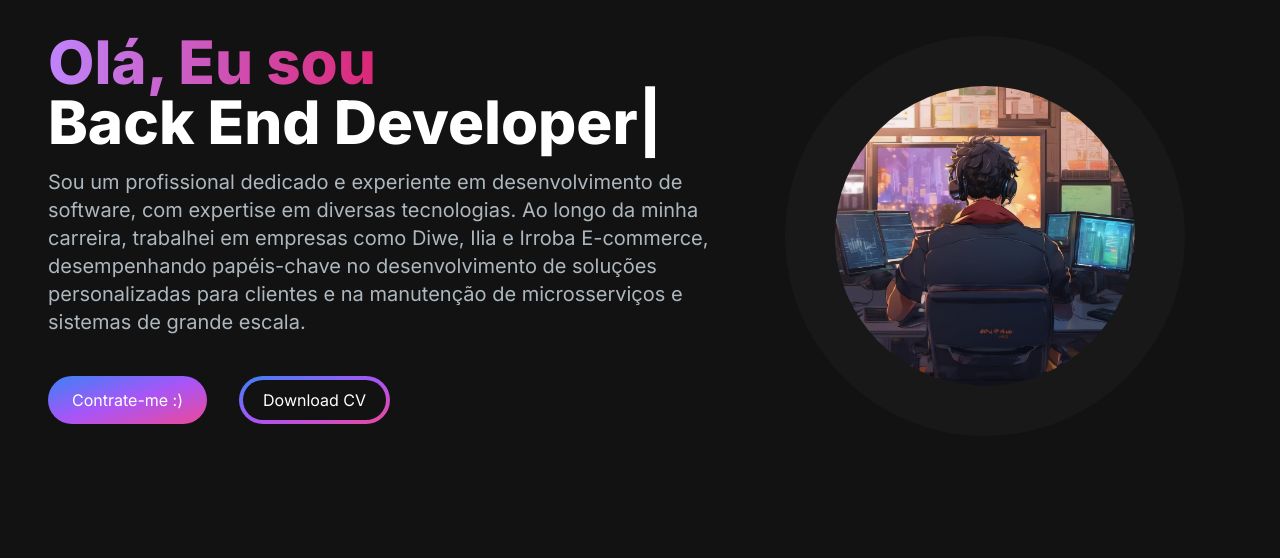
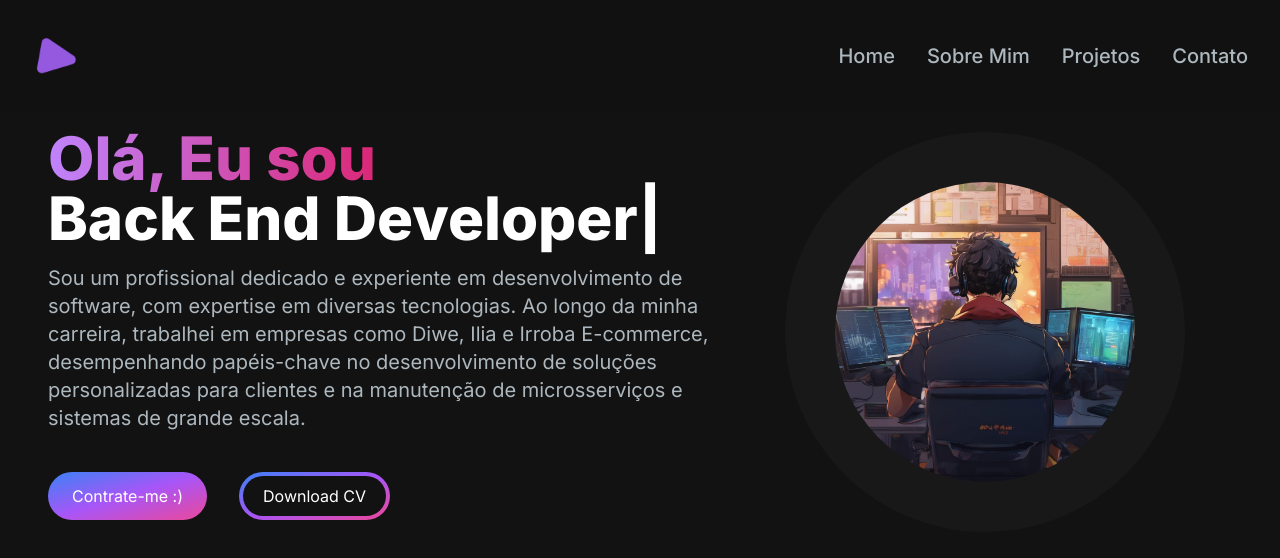
Before and after one commit to JesseSatlei/porfolio, a Next.js app: page / in a window 1280 px wide. Shown: the top 558 px of the page. Built offline with nearby package versions, Linux system fonts and the light colour scheme.

Commit message:
feat: created nabbar

```diff
--- a/package.json
+++ b/package.json
@@ -9,6 +9,7 @@
     "lint": "next lint"
   },
   "dependencies": {
+    "@heroicons/react": "^2.1.3",
     "next": "14.1.4",
     "react": "^18",
     "react-dom": "^18",
--- a/src/app/layout.tsx
+++ b/src/app/layout.tsx
@@ -15,7 +15,7 @@
   children: React.ReactNode;
 }>) {
   return (
-    <html lang="en">
+    <html lang="pt-br">
       <body className={inter.className}>{children}</body>
     </html>
   );
--- a/src/app/page.tsx
+++ b/src/app/page.tsx
@@ -1,9 +1,11 @@
-import HeroSection from "../components/HeroSection";
+import HeroSection from "@/components/HeroSection";
+import Navbar from "@/components/Navbar";
 
 export default function Home() {
   return (
     <main className="flex min-h-screen flex-col bg-[#121212]">
-      <div className="container mx-auto px-12 py-4">
+      <Navbar />
+      <div className="container mx-auto mt-24 px-12 py-4">
         <HeroSection />
       </div>
     </main>
--- /dev/null
+++ b/src/components/MenuOverlay.tsx
@@ -0,0 +1,25 @@
+import React from "react";
+import NavLink from "./NavLink";
+
+interface Link {
+  path: string;
+  title: string;
+}
+
+interface MenuOverlayProps {
+  links: Link[];
+}
+
+const MenuOverlay: React.FC<MenuOverlayProps> = ({ links }) => {
+  return (
+    <ul className="flex flex-col py-4 items-center">
+      {links.map((link: Link, index: number) => (
+        <li key={index}>
+          <NavLink href={link.path} title={link.title} />
+        </li>
+      ))}
+    </ul>
+  );
+};
+
+export default MenuOverlay;
--- /dev/null
+++ b/src/components/NavLink.tsx
@@ -0,0 +1,21 @@
+import React from "react";
+import Link from "next/link";
+
+interface NavLinkProps {
+  href: string;
+  title: string;
+}
+
+const NavLink: React.FC<NavLinkProps> = ({ href, title }) => {
+  return (
+    <Link
+      href={href}
+      className="block py-2 pl-3 pr-4 text-[#ADB7BE] sm:text-xl rounded md:bg-transparent md:p-0 hover:text-white"
+      aria-current="page"
+    >
+      {title}
+    </Link>
+  );
+};
+
+export default NavLink;
--- /dev/null
+++ b/src/components/Navbar.tsx
@@ -0,0 +1,86 @@
+"use client";
+import React, { useState } from "react";
+import Link from "next/link";
+import NavLink from "./NavLink";
+import { Bars3Icon, XMarkIcon } from "@heroicons/react/24/solid";
+import MenuOverlay from "./MenuOverlay";
+import Image from "next/image";
+
+const navLinks = [
+	{
+		title: "Home",
+		path: "/",
+	},
+	{
+		title: "Sobre Mim",
+		path: "#about",
+	},
+	{
+		title: "Projetos",
+		path: "#projects",
+	},
+	{
+		title: "Contato",
+		path: "#contact",
+	},
+];
+
+const Navbar = () => {
+	const [navbarOpen, setNavbarOpen] = useState(false);
+
+	return (
+		<nav className="fixed top-0 left-0 right-0 z-10 bg-[#121212] bg-opacity-90">
+			<div className="flex flex-wrap items-center justify-between mx-auto p-8">
+				<Link
+					href="/"
+					className="text-2xl md:text-5xl text-white font-semibold"
+				>
+					<Image
+						src="/images/Logo.png"
+						alt="Logo"
+						className="w-12 h-auto md:w-15"
+						width={20}
+						height={20}
+        	/>
+				</Link>
+				<div className="block md:hidden">
+					{!navbarOpen ? (
+						<button
+							id="nav-toggle"
+							className="flex items-center px-3 py-2 border rounded text-slate-200 border-slate-200 hover:text-white hover:border-white"
+							onClick={() => setNavbarOpen(true)}
+						>
+							<Bars3Icon className="h-5 w-5" />
+						</button>
+					) : (
+						<button
+							id="nav-toggle"
+							className="flex items-center px-3 py-2 border rounded text-slate-200 border-slate-200 hover:text-white hover:border-white"
+							onClick={() => setNavbarOpen(false)}
+						>
+							<XMarkIcon className="h-5 w-5" />
+						</button>
+					)}
+				</div>
+				<div className="hidden md:block md:w-auto" id="navbar-default">
+					<ul className="font-medium flex p-4 md:p-0  rounded-lg flex-row md:space-x-8 mt-0">
+						{navLinks.map((link, index) => {
+							return (
+								<li key={index}>
+									<NavLink
+										key={link.title}
+										title={link.title}
+										href={link.path}
+									/>
+								</li>
+							);
+						})}
+					</ul>
+				</div>
+			</div>
+			{navbarOpen ? <MenuOverlay links={navLinks} /> : null}
+		</nav>
+	);
+};
+
+export default Navbar;
```
Also changed, not shown: public/images/Logo.png (added), 1 other file (tests, documents, lock files or other folders).
